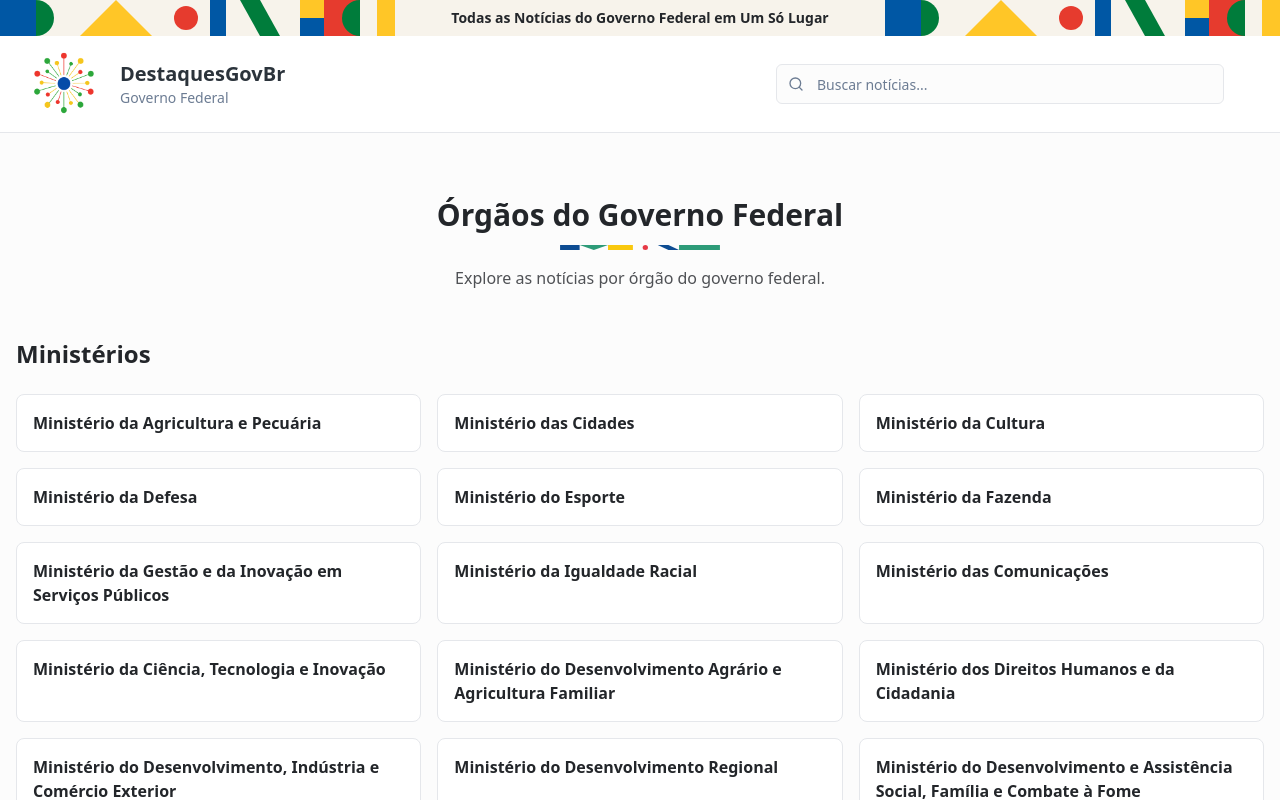
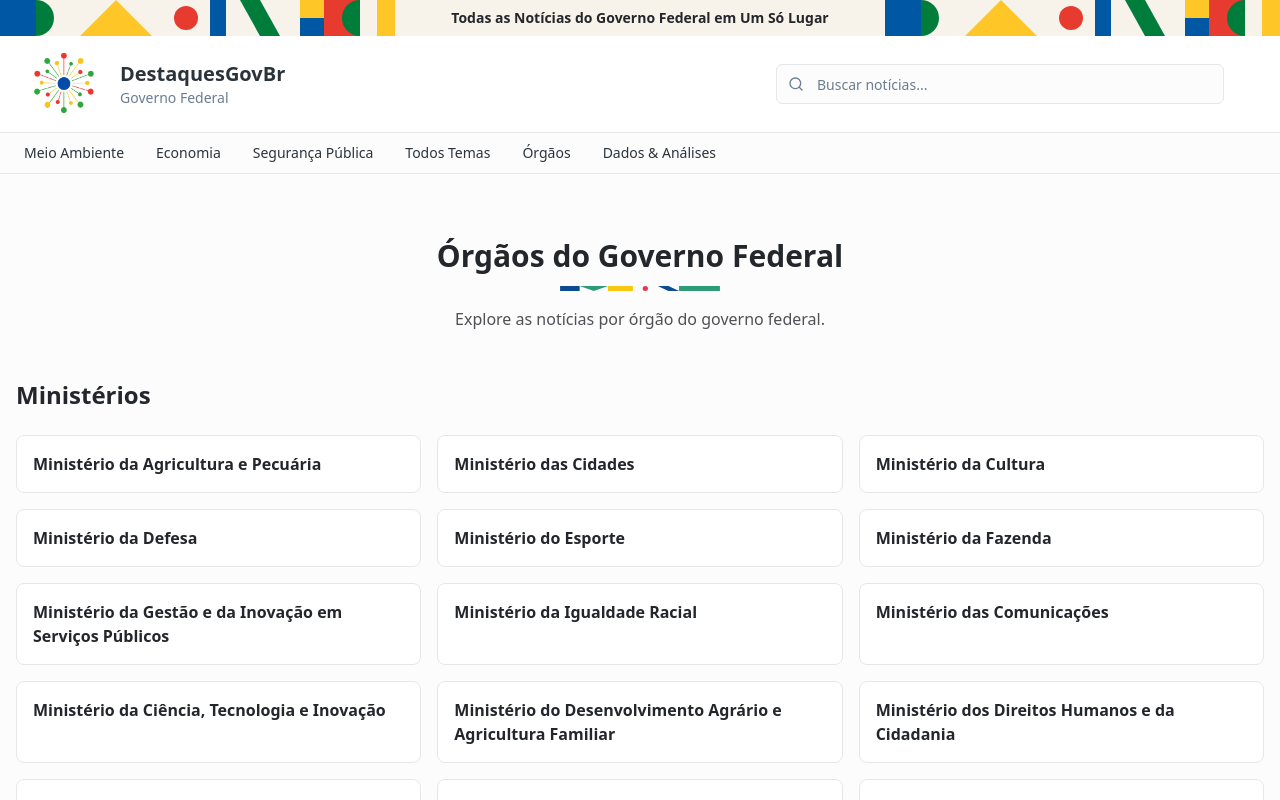
Before and after one commit to destaquesgovbr/destaquesgovbr-portal, a Next.js app: page /orgaos in a window 1280 px wide. Shown: the top 800 px of the page. Built offline with nearby package versions, Linux system fonts and the light colour scheme.

Commit message:
Add navigation menu

```diff
--- a/src/components/Header.tsx
+++ b/src/components/Header.tsx
@@ -51,6 +51,50 @@
           </Button>
         </div>
       </div>
+
+      {/* Navigation menu */}
+      <div className="border-t bg-background">
+        <div className="container mx-auto px-4">
+          <nav className="hidden md:flex items-center space-x-4 py-1.5">
+            <Link
+              href="/temas/Meio%20Ambiente%20e%20Sustentabilidade"
+              className="text-sm font-medium rounded-md px-2 py-1 hover:bg-accent hover:text-accent-foreground transition-colors"
+            >
+              Meio Ambiente
+            </Link>
+            <Link
+              href="/temas/Economia%20e%20Finanças"
+              className="text-sm font-medium rounded-md px-2 py-1 hover:bg-accent hover:text-accent-foreground transition-colors"
+            >
+              Economia
+            </Link>
+            <Link
+              href="/temas/Segurança%20Pública"
+              className="text-sm font-medium rounded-md px-2 py-1 hover:bg-accent hover:text-accent-foreground transition-colors"
+            >
+              Segurança Pública
+            </Link>
+            <Link
+              href="/temas"
+              className="text-sm font-medium rounded-md px-2 py-1 hover:bg-accent hover:text-accent-foreground transition-colors"
+            >
+              Todos Temas
+            </Link>
+            <Link
+              href="/orgaos"
+              className="text-sm font-medium rounded-md px-2 py-1 hover:bg-accent hover:text-accent-foreground transition-colors"
+            >
+              Órgãos
+            </Link>
+            <Link
+              href="/dados-editoriais"
+              className="text-sm font-medium rounded-md px-2 py-1 hover:bg-accent hover:text-accent-foreground transition-colors"
+            >
+              Dados & Análises
+            </Link>
+          </nav>
+        </div>
+      </div>
     </header>
   )
 }
```
